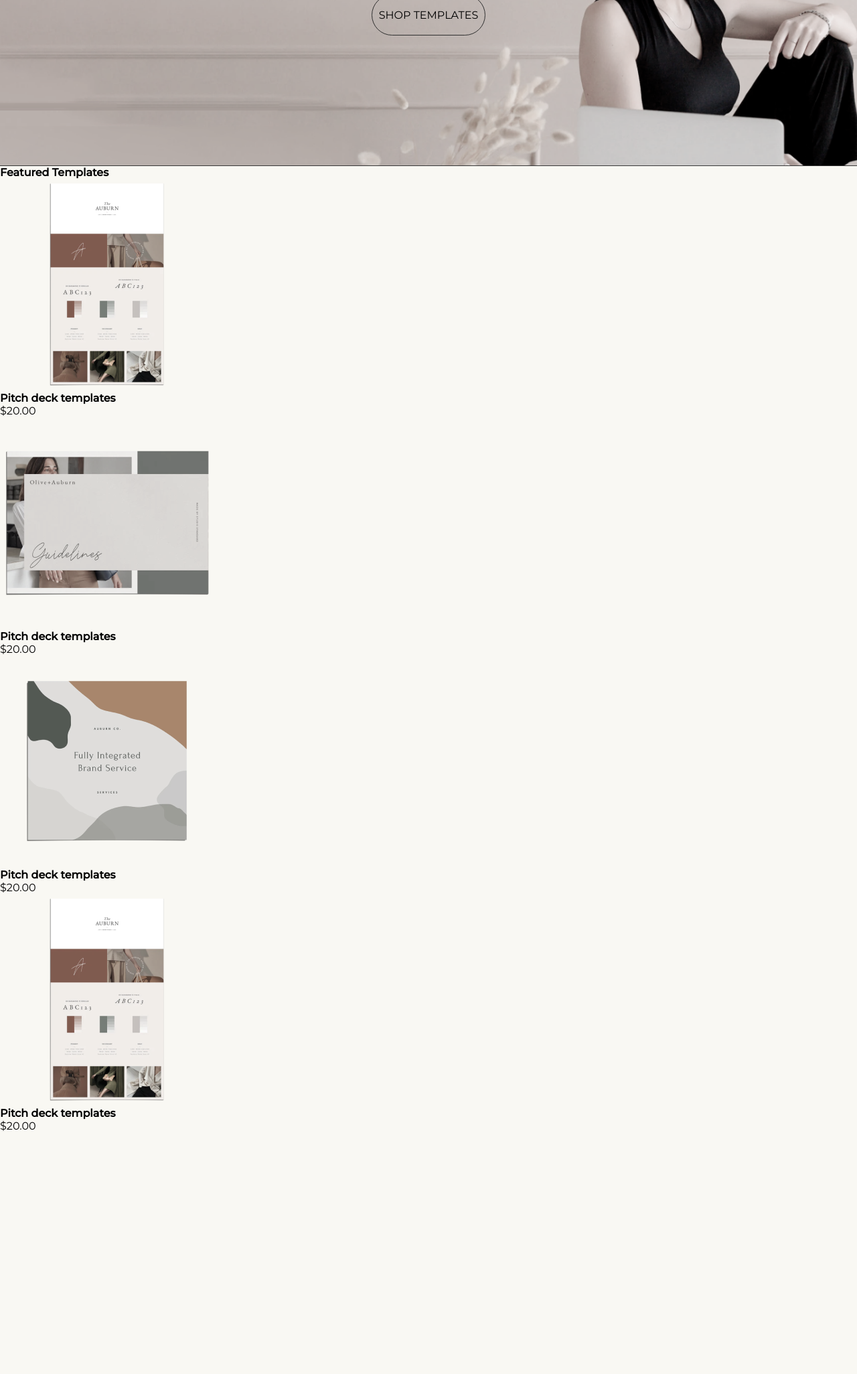
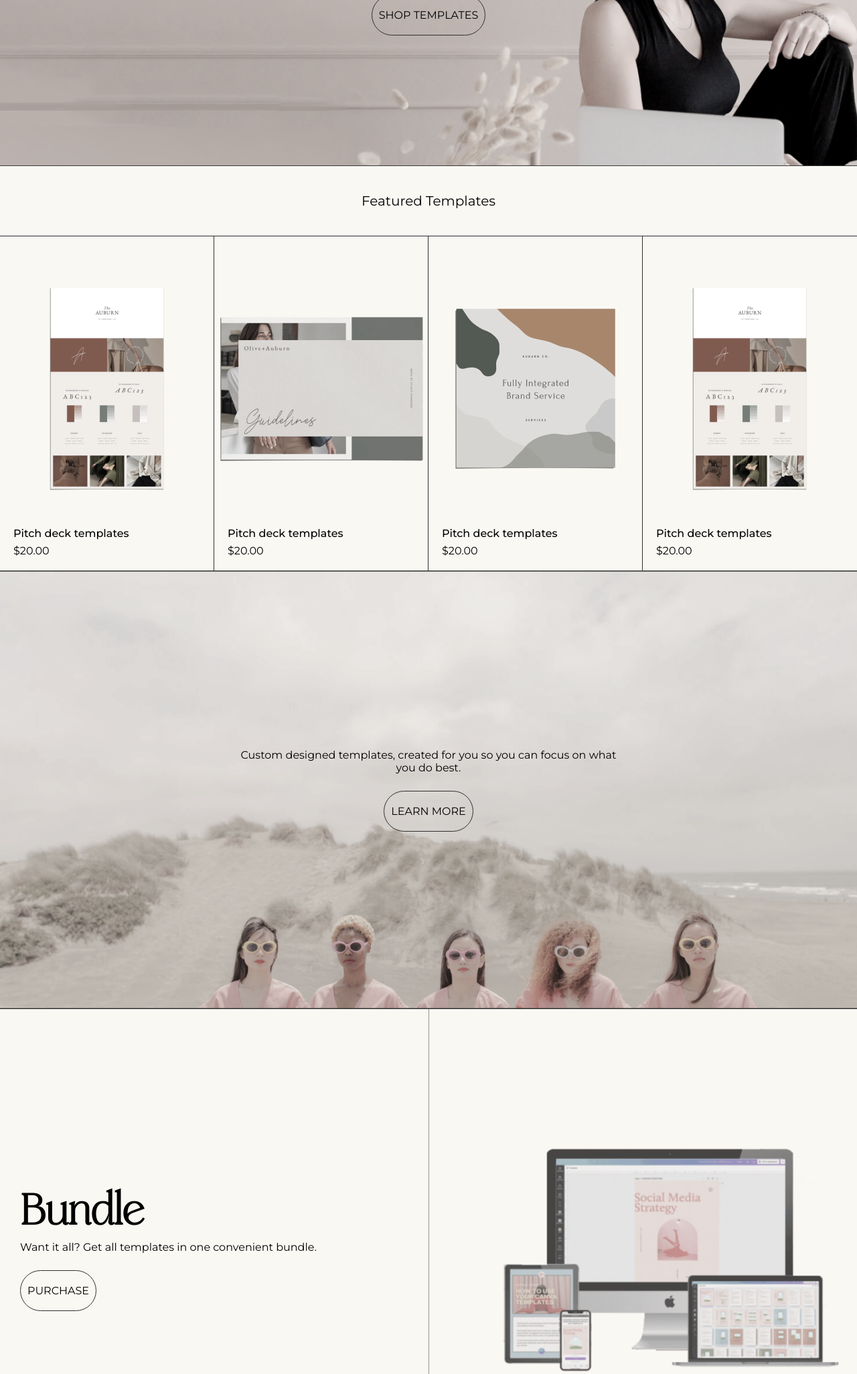
Before and after one commit to Jtzuya/White-Canvas-Co, a PHP site: page / in a window 1280 px wide. Shown: the part 758-2810 px from the top of the page at 67% size. Before the commit the page ends 2447 px from the top, so only its background shows below. Run offline with PHP 8.4, Linux system fonts and the light colour scheme.

Commit message:
homepage first half done.

```diff
--- /dev/null
+++ b/public/sections/banner2.php
@@ -0,0 +1,8 @@
+<section>
+    <div class="banner__wrapper" style="background-image: url('/public/assets/banner/banner2.png');">
+        <div class="banner__contents">
+            <p class="body">Custom designed templates, created for you so you can focus on what <br> you do best.</p>
+            <a href="#" class="cta--secondary">Learn More</a>
+        </div>
+    </div>
+</section>
--- /dev/null
+++ b/public/sections/featured-collections.php
@@ -0,0 +1,43 @@
+<section>
+    <div class="featured--collections__wrapper">
+        <h3 class="heading-3">Featured Templates</h3>
+        <div class="collections__wrapper">
+            <div class="collection">
+                <div class="collection--image">
+                    <img src="/public/assets/collections/collection-template1.png" alt="Pitch Deck Template 1">
+                </div>
+                <div class="collection--content">
+                    <h4 class="heading-4">Pitch deck templates</h4>
+                    <span class="collection--price">$20.00</span>
+                </div>
+            </div>
+            <div class="collection">
+                <div class="collection--image">
+                    <img src="/public/assets/collections/collection-template2.png" alt="Pitch Deck Template 2">
+                </div>
+                <div class="collection--content">
+                    <h4 class="heading-4">Pitch deck templates</h4>
+                    <span class="collection--price">$20.00</span>
+                </div>
+            </div>
+            <div class="collection">
+                <div class="collection--image">
+                    <img src="/public/assets/collections/collection-template3.png" alt="Pitch Deck Template 3">
+                </div>
+                <div class="collection--content">
+                    <h4 class="heading-4">Pitch deck templates</h4>
+                    <span class="collection--price">$20.00</span>
+                </div>
+            </div>
+            <div class="collection">
+                <div class="collection--image">
+                    <img src="/public/assets/collections/collection-template1.png" alt="Pitch Deck Template 4">
+                </div>
+                <div class="collection--content">
+                    <h4 class="heading-4">Pitch deck templates</h4>
+                    <span class="collection--price">$20.00</span>
+                </div>
+            </div>
+        </div>
+    </div>
+</section>
--- /dev/null
+++ b/public/sections/image-text.php
@@ -0,0 +1,10 @@
+<section>
+    <div class="image--text__wrapper">
+        <div class="split--text__wrapper">
+            <h2 class="heading-2">Bundle</h2>
+            <p class="body">Want it all? Get all templates in one convenient bundle.</p>
+            <a href="#" class="cta--secondary">Purchase</a>
+        </div>
+        <div class="split--image_wrapper" style="background-image: url('/public/assets/split-image/split-image1.png')"></div>
+    </div>
+</section>
--- a/public/src/css/main.css
+++ b/public/src/css/main.css
@@ -354,3 +354,107 @@
     text-align: center;
     margin-bottom: 25px;
 }
+
+/*============
+    Featured Collections
+============*/
+.featured--collections__wrapper {
+    display: flex;
+    justify-content: center;
+    align-items: center;
+    flex-direction: column;
+}
+
+.heading-3 {
+    font-size: 20px;
+    padding-block: 40px;
+    font-weight: 400;
+}
+
+.collections__wrapper {
+    display: grid;
+    grid-template-columns: repeat(4, minmax(0, 1fr));
+    width: 100%;
+}
+
+.collection {
+    padding: 20px;
+}
+
+.collection {
+    border-top: 0.5px solid #303030;
+    border-right: 0.5px solid #303030;
+    border-bottom: 0.5px solid #303030;
+}
+
+.collection:last-child {
+    border-right: none;
+}
+
+.collection--image {
+    padding-block: 50px;
+    display: flex;
+    justify-content: center;
+    align-items: center;
+}
+
+.collection--content h4 {
+    font-size: 1rem;
+    font-weight: 500;
+    padding-bottom: 7px;
+}
+
+.heading-4 {
+    font-size: 1rem;
+    font-weight: 500;
+}
+
+.collection--price {
+    padding-top: 10px;
+}
+
+/*============
+    Featured Collections
+============*/
+.image--text__wrapper {
+    display: grid;
+    grid-template-columns: repeat(2, minmax(0, 1fr));
+    min-height: 700px;
+}
+
+.image--text__wrapper div {
+    /*
+        hide border since the image has already a border
+
+        border-right: 0.5px solid #303030;
+        border-bottom: 0.5px solid #303030;
+    */
+    border-top: 0.5px solid #303030;
+}
+
+.split--text__wrapper {
+    display: flex;
+    justify-content: center;
+    align-items: flex-start;
+    flex-direction: column;
+    padding-inline: 30px;
+}
+
+.split--text__wrapper .heading-2 {
+    font-size: 64px;
+    line-height: calc(113% + 25px);
+}
+
+.split--text__wrapper .body {
+    padding-bottom: 25px;
+}
+
+.split--text__wrapper .cta--secondary {
+    width: max-content;
+}
+
+.split--image_wrapper {
+    height: 100%;
+    background-repeat: no-repeat;
+    background-size: cover;
+}
```
Also changed, not shown: public/templates/homepage.php (+4 -44 lines), public/assets/banner/banner2.png (added), public/assets/split-image/split-image1.png (added), public/sections/banner1.php (renamed from public/sections/banner.php).
